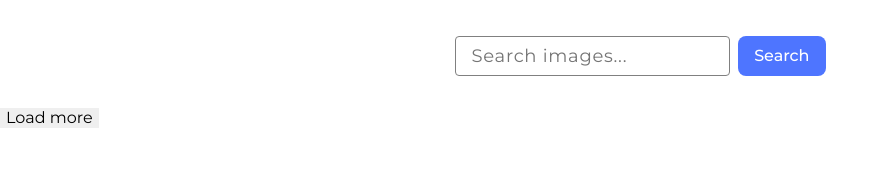
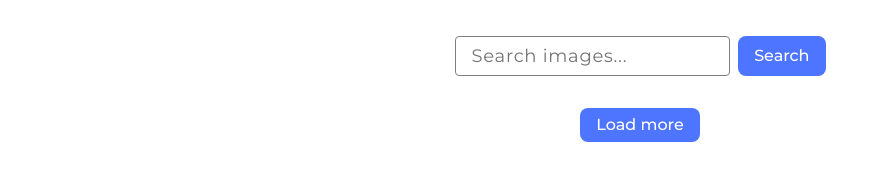
Before and after one commit to valentyna88/goit-js-hw-12, a website built with Vite: page src/index.html in a window 1280 px wide. Shown: the whole page, without its empty margins (0-889 px from the left). Built offline with nearby package versions, Linux system fonts and the light colour scheme; what simplelightbox would draw is missing.

Commit message:
Update main.css

```diff
--- a/src/css/main.css
+++ b/src/css/main.css
@@ -30,7 +30,8 @@
   border-color: #4e75ff;
 }
 
-.search-btn {
+button {
+  display: block;
   font-weight: 500;
   border-radius: 8px;
   padding: 8px 16px;
@@ -40,8 +41,18 @@
   transition: background-color 250ms cubic-bezier(0.4, 0, 0.2, 1);
 }
 
-.search-btn:hover {
+button:hover {
   background-color: #6c8cff;
+}
+
+button:focus,
+button:active {
+  outline: none;
+}
+
+.load-btn {
+  margin: 0 auto;
+  max-width: 1134px;
 }
 
 .gallery {
```
